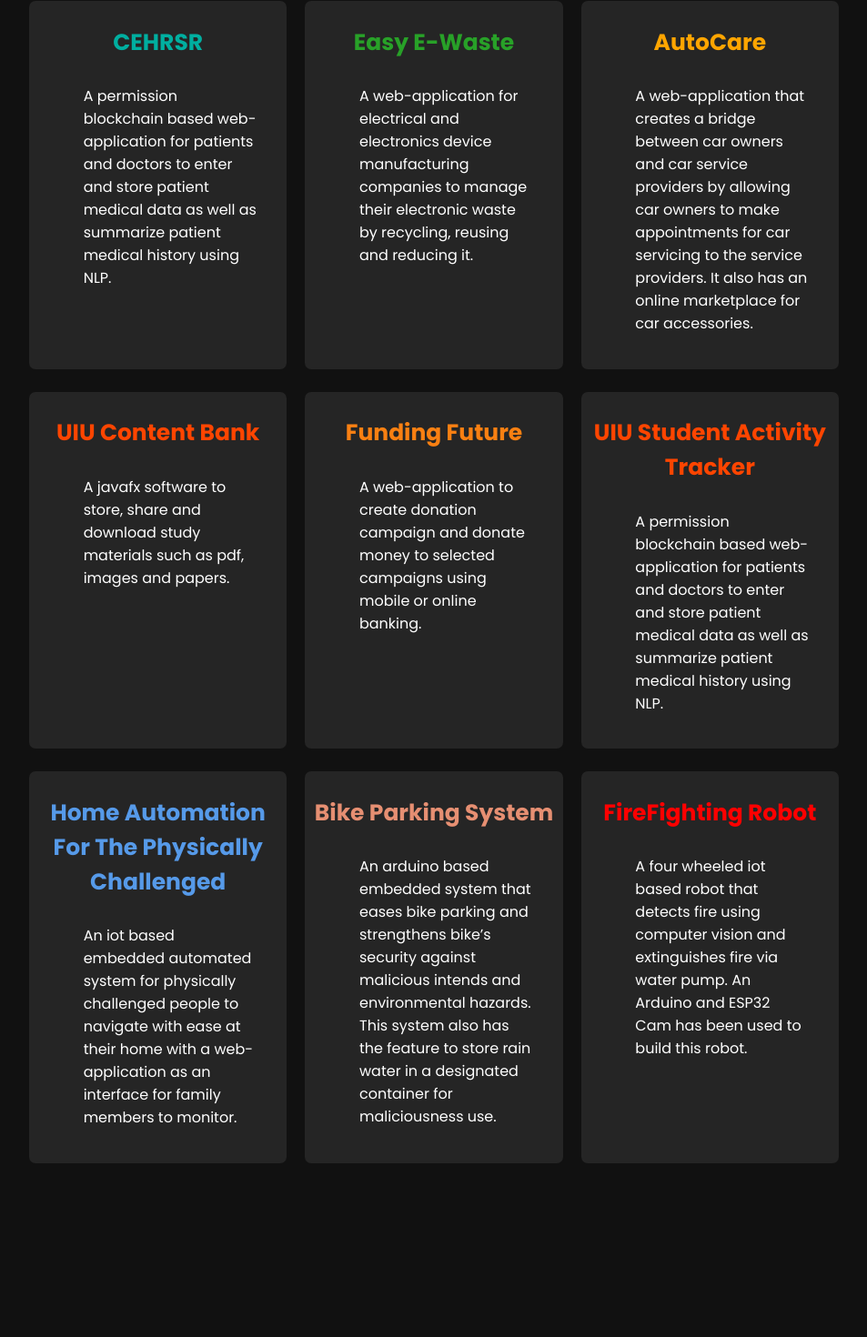
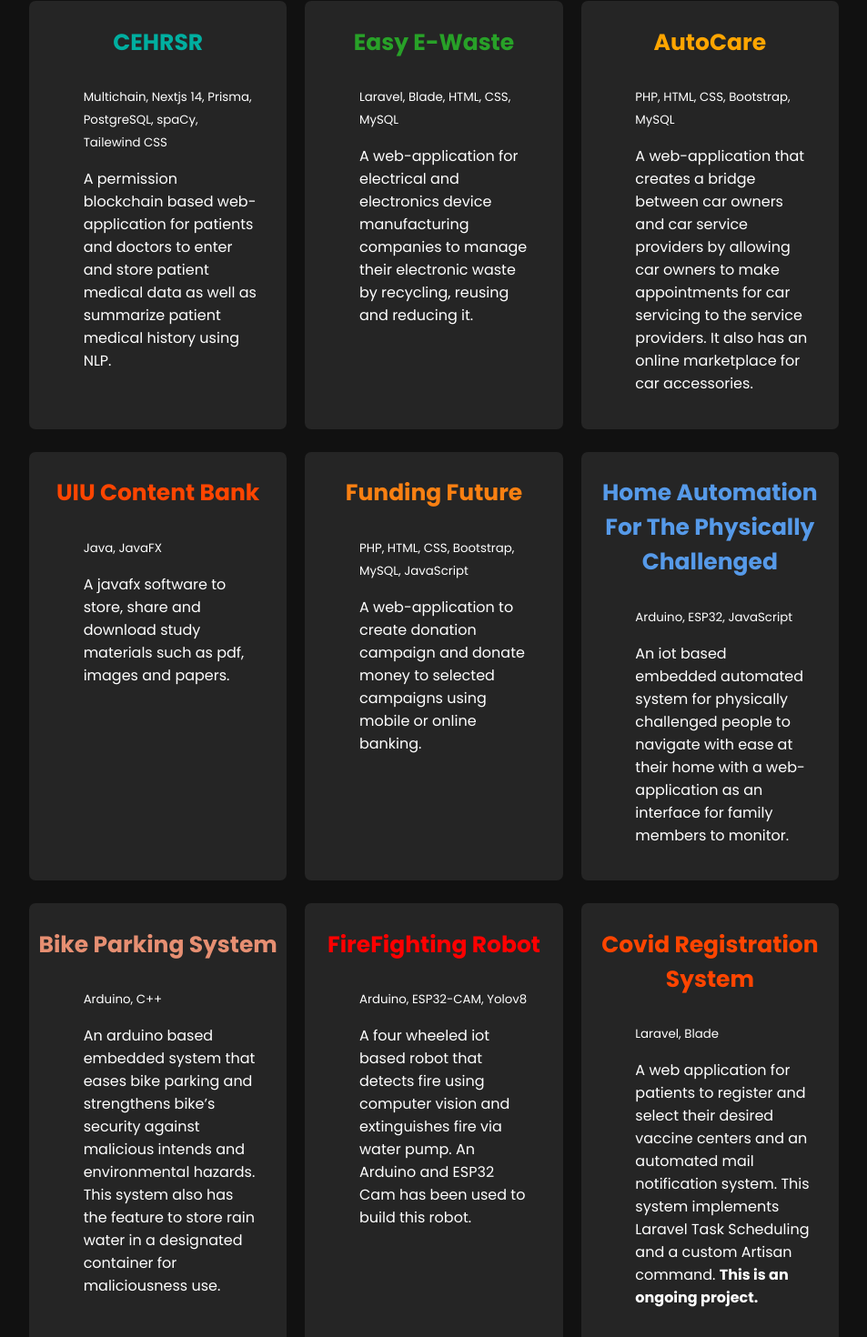
Before and after one commit to Sakib063/Portfolio, a React (Vite) app: page /projects in a window 1280 px wide. Shown: the part 190-1660 px from the top of the page at 91% size, without its empty margins (163-1116 px from the left). Before the commit the page ends 1582 px from the top, so only its background shows below. Built offline with nearby package versions, Linux system fonts and the light colour scheme.

Commit message:
projects

```diff
--- a/src/pages/projects.jsx
+++ b/src/pages/projects.jsx
@@ -7,6 +7,7 @@ const Projects=()=>{
                 <div className={styles.card}>
                     <h1 className={styles.cehrsr}>CEHRSR</h1>
                     <p className={styles.text}>
+                        <p><small>Multichain, Nextjs 14, Prisma, PostgreSQL, spaCy, Tailewind CSS</small></p>
                         A permission blockchain based web-application for patients and doctors
                         to enter and store patient medical data as well as summarize patient
                         medical history using NLP.
@@ -15,6 +16,7 @@ const Projects=()=>{
                 <div className={styles.card}>
                     <h1 className={styles.easy}>Easy E-Waste</h1>
                     <p className={styles.text}>
+                        <p><small>Laravel, Blade, HTML, CSS, MySQL</small></p>
                         A web-application for electrical and electronics device manufacturing
                         companies to manage their electronic waste by recycling, reusing and
                         reducing it.
@@ -23,6 +25,7 @@ const Projects=()=>{
                 <div className={styles.card}>
                     <h1 className={styles.auto}>AutoCare</h1>
                     <p className={styles.text}>
+                        <p><small>PHP, HTML, CSS, Bootstrap, MySQL</small></p>
                         A web-application that creates a bridge between car owners and car
                         service providers by allowing car owners to make appointments for car
                         servicing to the service providers. It also has an online marketplace for
@@ -32,6 +35,7 @@ const Projects=()=>{
                 <div className={styles.card}>
                     <h1 className={styles.uiu}>UIU Content Bank</h1>
                     <p className={styles.text}>
+                        <p><small>Java, JavaFX</small></p>
                         A javafx software to store, share and download study materials such as
                         pdf, images and papers.
                     </p>
@@ -39,21 +43,15 @@ const Projects=()=>{
                 <div className={styles.card}>
                     <h1 className={styles.fund}>Funding Future</h1>
                     <p className={styles.text}>
+                        <p><small>PHP, HTML, CSS, Bootstrap, MySQL, JavaScript</small></p>
                         A web-application to create donation campaign and donate money to
                         selected campaigns using mobile or online banking.
                     </p>
                 </div>
                 <div className={styles.card}>
-                    <h1 className={styles.uiu}>UIU Student Activity Tracker</h1>
-                    <p className={styles.text}>
-                        A permission blockchain based web-application for patients and doctors
-                        to enter and store patient medical data as well as summarize patient
-                        medical history using NLP.
-                    </p>
-                </div>
-                <div className={styles.card}>
                     <h1 className={styles.tech}>Home Automation For The Physically Challenged</h1>
                     <p className={styles.text}>
+                        <p><small>Arduino, ESP32, JavaScript</small></p>
                         An iot based embedded automated system for physically challenged
                         people to navigate with ease at their home with a web-application as an
                         interface for family members to monitor.
@@ -62,6 +60,7 @@ const Projects=()=>{
                 <div className={styles.card}>
                     <h1 className={styles.bike}>Bike Parking System</h1>
                     <p className={styles.text}>
+                        <p><small>Arduino, C++</small></p>
                         An arduino based embedded system that eases bike
                         parking and strengthens bike’s security against malicious
                         intends and environmental hazards. This system also has the feature
@@ -71,9 +70,19 @@ const Projects=()=>{
                 <div className={styles.card}>
                     <h1 className={styles.fire}>FireFighting Robot</h1>
                     <p className={styles.text}>
+                        <p><small>Arduino, ESP32-CAM, Yolov8</small></p>
                         A four wheeled iot based robot that detects fire using
                         computer vision and extinguishes fire via water pump. An Arduino and ESP32 Cam
                         has been used to build this robot.
+                    </p>
+                </div>
+                <div className={styles.card}>
+                    <h1 className={styles.uiu}>Covid Registration System</h1>
+                    <p className={styles.text}>
+                        <p><small>Laravel, Blade</small></p>
+                        A web application for patients to register and select their desired vaccine centers
+                        and an automated mail notification system. This system implements Laravel Task Scheduling
+                        and a custom Artisan command. <b>This is an ongoing project.</b>
                     </p>
                 </div>
             </div>
```
